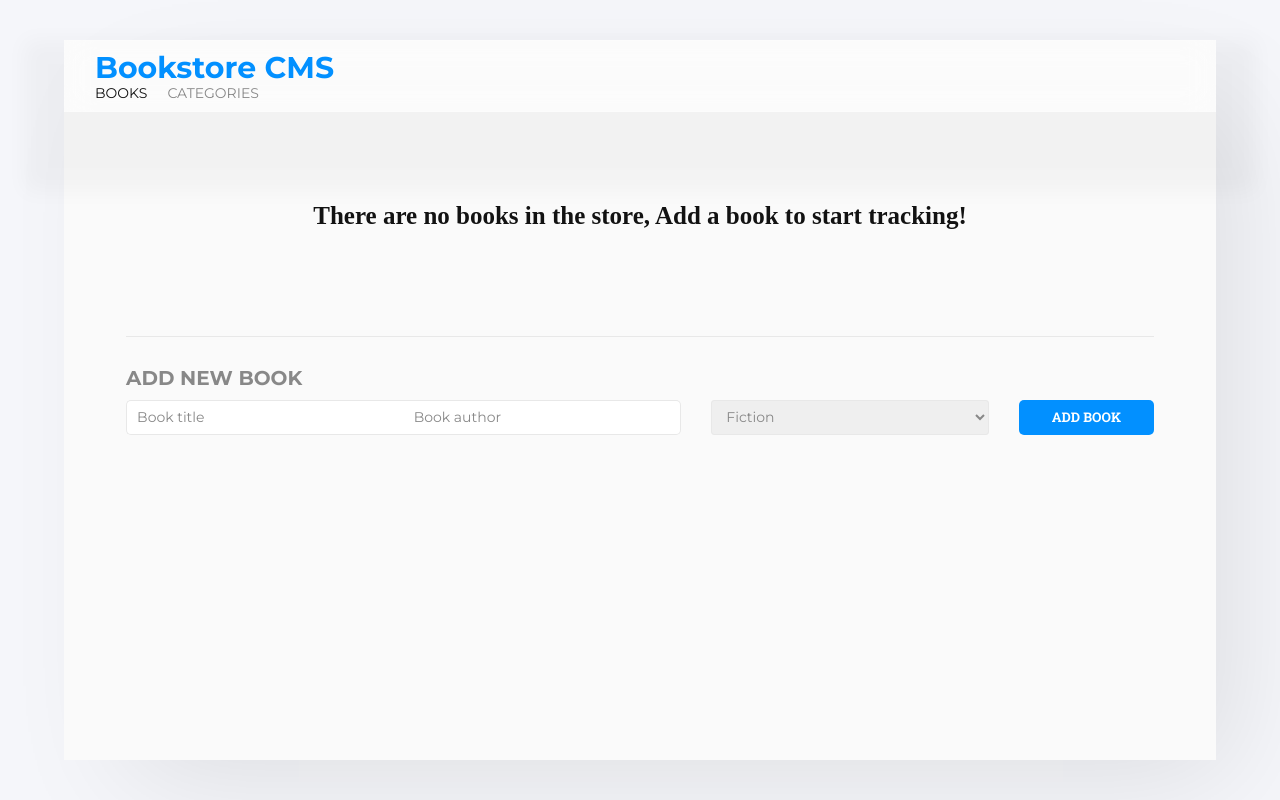
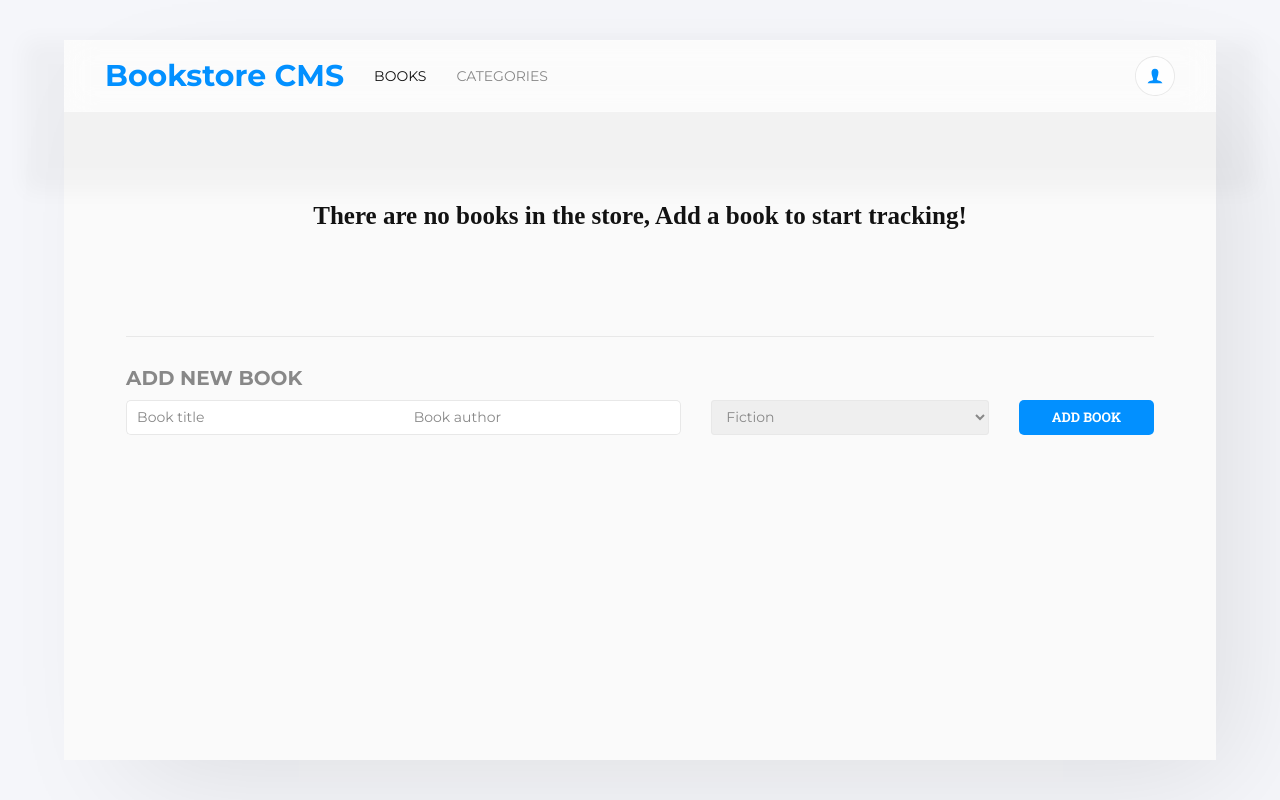
Before and after one commit to Ruthmy/bookstore, a React (Create React App) app: page / in a window 1280 px wide. Built offline with nearby package versions, Linux system fonts and the light colour scheme; no server answers.

Commit message:
Modified 'Navbar.css -stylesheet- Added new selectors and properties to match the original desing.

```diff
--- a/src/styles/Navbar.css
+++ b/src/styles/Navbar.css
@@ -2,9 +2,10 @@ nav {
   display: flex;
   justify-content: space-between;
   align-items: center;
+  gap: 4rem;
   width: 90vw;
   height: 8rem;
-  padding: 0 3rem;
+  padding: 0 4rem;
   background: rgba(255, 255, 255, 0.3);
   backdrop-filter: blur(15px);
   -webkit-backdrop-filter: blur(15px);
@@ -12,18 +13,35 @@ nav {
   box-shadow: 0 4rem 2rem 4rem rgba(0, 0, 0, 0.03);
 }
 
+nav div {
+  width: 80%;
+  display: flex;
+  justify-content: flex-start;
+  align-items: center;
+}
+
 nav h1 {
+  width: auto;
   color: var(--azure-color);
   font-weight: bold;
 }
 
 ul {
+  padding-left: 3rem;
   display: flex;
-  gap: 20px;
+  gap: 3rem;
 }
 
 li {
   list-style: none;
+}
+
+div.profile {
+  height: 4rem;
+  width: 4rem;
+  background-position: center;
+  background-repeat: no-repeat;
+  background-image: url(../assets/user-icon.svg);
 }
 
 @media (max-width: 680px), screen and (orientation: portrait) {
```
